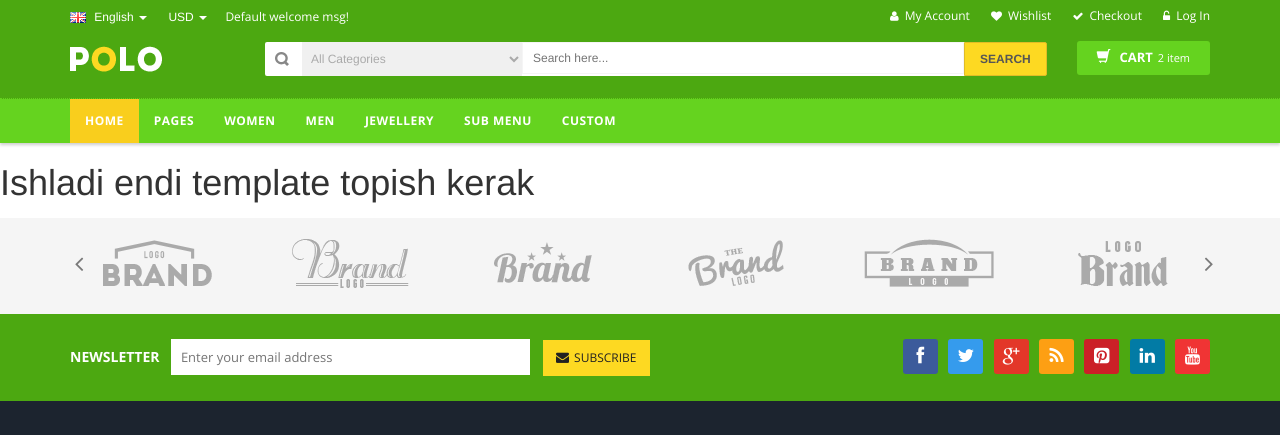
After one commit to xolmomin/Polo, a Django app: page /logout/ in a window 1280 px wide. The commit adds this page. Shown: the top 435 px of the page. Run offline with Django 4.2, Linux system fonts and the light colour scheme; some libraries are stand-ins or nearby versions.

Commit message:
Login Register

```diff
--- a/app/forms.py
+++ b/app/forms.py
@@ -56,7 +56,7 @@
     def clean_email(self):
         email = self.data.get('email')
         if User.objects.filter(email=email).exists():
-            raise ValidationError(f'{email} this email is already registered ')
+            raise ValidationError(f' {email} this email is already registered ')
         return email
 
     def clean_username(self):
@@ -69,7 +69,7 @@
         password = self.data.get('password')
         confirm_password = self.data.get('confirm_password')
         if password != confirm_password:
-            raise ValidationError('tasdiqlash paroli xato')
+            raise ValidationError('Comfirm password is not same')
         return password
 
     @atomic
--- a/app/templates/app/auth/navbar.html
+++ b/app/templates/app/auth/navbar.html
@@ -45,11 +45,11 @@
                     <!-- Header Top Links -->
                     <div class="toplinks">
                         <div class="links">
-                            <div class="myaccount"><a title="My Account" href="login.html"><span class="hidden-xs">My Account</span></a>
+                            <div class="myaccount"><a title="My Account" href="{% url 'login_page' %}"><span class="hidden-xs">My Account</span></a>
                             </div>
-                            <div class="wishlist"><a title="My Wishlist" href="wishlist.html"><span
+                            <div class="wishlist"><a title="My Wishlist" href="{% url 'dashboard_page' %}"><span
                                     class="hidden-xs">Wishlist</span></a></div>
-                            <div class="check"><a title="Checkout" href="checkout.html"><span
+                            <div class="check"><a title="Checkout" href="{% url 'check_out_page' %}"><span
                                     class="hidden-xs">Checkout</span></a>
                             </div>
                             {% if user.is_authenticated %}
@@ -492,7 +492,7 @@
                                             </li>
                                         </ul>
                                     </li>
-                                    <li class="level0 nav-10 level-top "><a class="level-top" href="blog.html">
+                                    <li class="level0 nav-10 level-top "><a class="level-top" href="{% url 'blog_page' %}">
                                         <span>Custom</span> </a></li>
                                 </ul>
                             </li>
--- /dev/null
+++ b/app/templates/app/main/log-out.html
@@ -0,0 +1,7 @@
+{% extends 'app/auth/base.html' %}
+{% load static %}
+
+
+{% block body_main %}
+    <h1> Ishladi endi template topish kerak </h1>
+{% endblock %}
--- a/app/views.py
+++ b/app/views.py
@@ -25,7 +25,7 @@
 
 
 class LogoutPage(LogoutView):
-    template_name = 'app/logout-page.html'
+    template_name = 'app/main/log-out.html'
 
 
 class LoginPage(LoginView):
```
Also changed, not shown: other parts of app/templates/app/auth/navbar.html (+12 -12 lines), db.sqlite.
